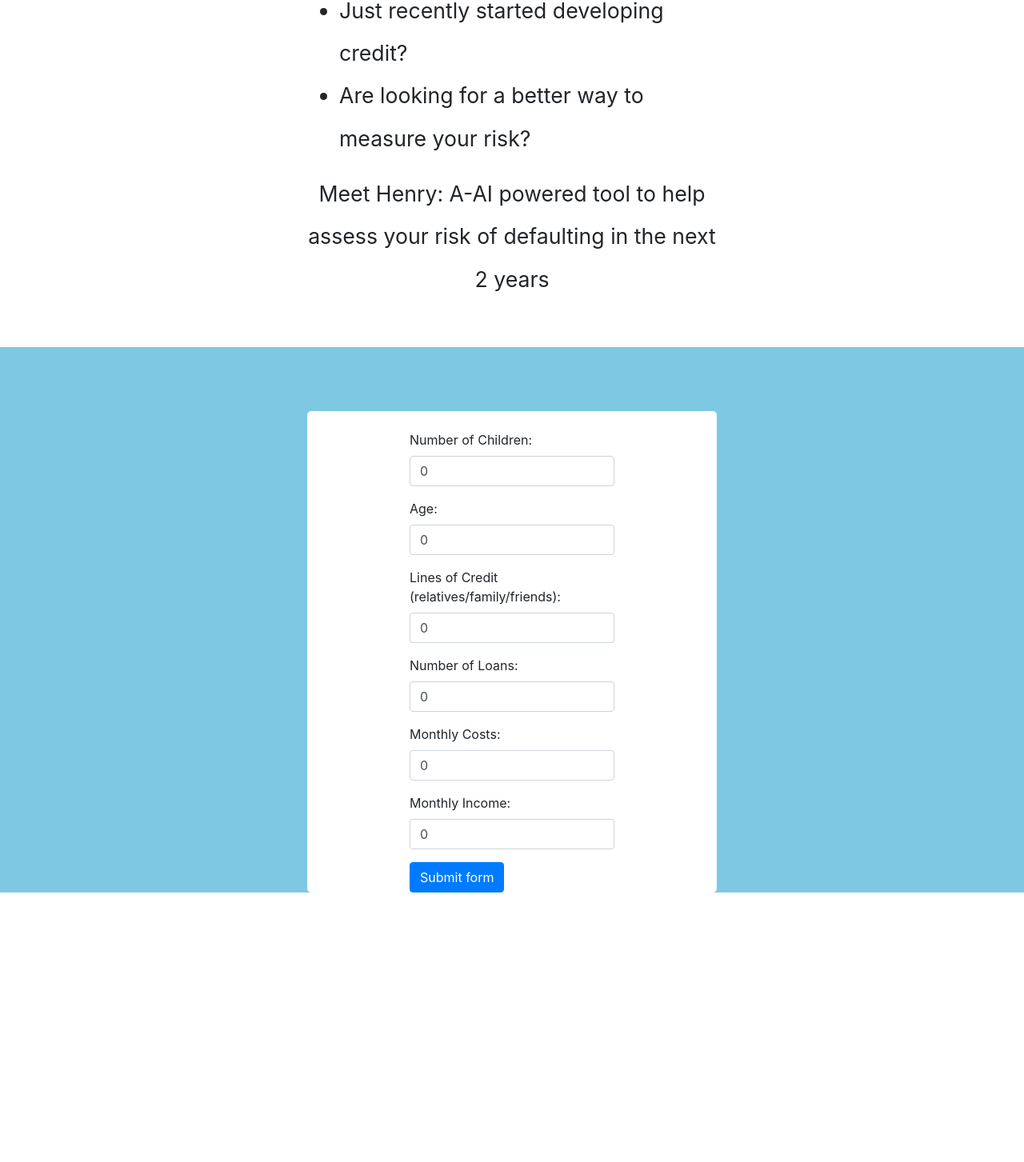
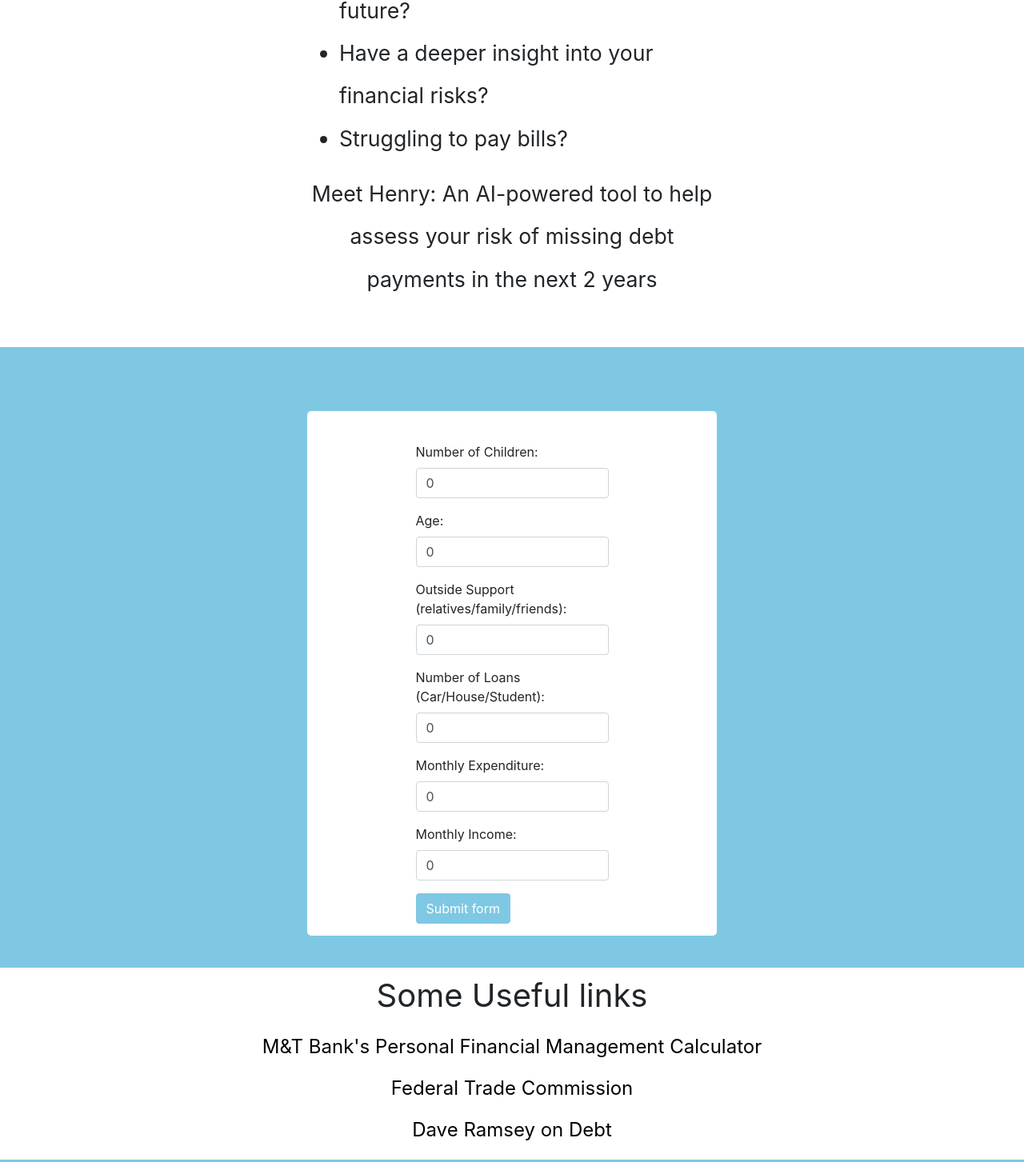
Before and after one commit to skllpr/ubhack-gator, a React (Create React App) app in the folder ubhack-gator/: page / in a window 1280 px wide. Shown: the part 640-2093 px from the top of the page at 80% size. Before the commit the page ends 1756 px from the top, so only its background shows below. Built offline with nearby package versions, Linux system fonts and the light colour scheme.

Commit message:
Final Modifications

```diff
--- a/ubhack-gator/src/App.js
+++ b/ubhack-gator/src/App.js
@@ -46,8 +46,16 @@ class App extends React.Component {
   handleChangeIncome(event) {
     this.setState({income : event.target.value});
   }
+  handleProbability() {
+    if (this.state.probability > 1) {
+      this.setState({probability: .95});
+    }
+    else if (this.state.probability < 0) {
+      this.setState({probability: .05});
+    }
+  }
+
   handleSubmit(event) {
-    alert('A name was submitted: ' + this.state.age);
     this.setState({responded: true});
     var myHeaders = new Headers();
     myHeaders.append("Authorization", "Bearer z0ibpfCpODHY3nihhDrr5zx05gs9wjTX");
@@ -66,16 +74,16 @@ class App extends React.Component {
   fetch("https://cors-anywhere.herokuapp.com/http://52.254.82.215/api/v1/service/endpoint/score", requestOptions)
     .then(response => response.json())
     .then(result => this.setState({probability: result["Results"]["WebServiceOutput0"][0]["Scored Labels"]}))
+    .then(this.handleProbability())
     .catch(error => console.log('error', error));
-    if (this.state.probability > 1)
-      this.setState({probability: 1});
-    else if (this.state.probability < 1)
-      this.setState({probability: 0});
+
     event.preventDefault();
 
   }
 
   render() {
+    if (this.state.probability > 1 || this.state.probability < 0)
+      this.handleProbability();
     return (
       <>
       <div>
@@ -84,7 +92,7 @@ class App extends React.Component {
           <div className = {"inline"}>
           <p id="test" style ={{color: "white"}} className = {"fade-in"}> Hi...</p> <p style ={{color: "white"}} className = {"fade-in"}> I'm Henry </p>
           </div>
-          <p style = {{color:"white"}} className = {"fade-in2"}>A modern alternative to credit </p>
+          <p style = {{color:"white"}} className = {"fade-in2"}>A modern approach to financial awareness </p>
 
           </div>
         </div>
@@ -95,27 +103,38 @@ class App extends React.Component {
         <p> Are you in one of the following groups? </p>
         </div>
         <ul>
-          <li> Never Owned A Credit Card? </li>
-          <li> Just recently started developing credit? </li>
-          <li> Are looking for a better way to measure your risk? </li>
+          <li> Feeling overwhelmed by uncertain future? </li>
+          <li> Have a deeper insight into your financial risks? </li>
+          <li> Struggling to pay bills? </li>
         </ul>
         <div className = {"centered"}>
-        <p> Meet Henry: A-AI powered tool to help assess your risk of defaulting in the next 2 years </p>
+        <p> Meet Henry: An AI-powered tool to help assess your risk of missing debt payments in the next 2 years </p>
         <br></br>
         </div>
       </div>
       <div className = {'panel3'}>
       <div className = {'panel3inner'}>
-      {this.state.responded ? <>
+      {this.state.responded && this.state.probability > 0 && this.state.probability < 1 ? <>
 
+        {(this.state.probability > .6) ?
+          <p className = {"badCredit"}> Your risk of missing a debt payment is: {Math.trunc(100*this.state.probability)}%. Scroll down for resources to help reduce your risk. </p> :
+
+            this.state.probability < .25 ?
+            <p className = {"goodCredit"}> Your risk of missing a debt payment is: {Math.trunc(100*this.state.probability)}%. Take a look at some helpful resources for financial planning bellow. </p>
+            :
+            <p className = {"okCredit"}> Your risk of missing a debt payment is {Math.trunc(100*this.state.probability)}%. You might find some resources bellow to be useful. </p>
+
+        }
 
         <PieChart
         data={[
-          {title: 'probablilty', value: this.state.probability, color: '#E38627'},
-          {title: 'else', value: (1-this.state.probability), color: '#C13C37'},
+            {title: 'probablilty', value: this.state.probability, color: '#FFCCCB'},
+          {title: 'else', value: (1-this.state.probability), color: '#7FFFD4'},
 
         ]}
         lineWidth = {10}
+        animate = {true}
+        animationDuration = {1500}
         />
          </> :
          <>
@@ -131,26 +150,39 @@ class App extends React.Component {
     <Form.Control value={this.state.age} onChange={this.handleChangeAge} type="number" placeholder="0" />
   </Form.Group>
   <Form.Group controlId="exampleForm.ControlInput3">
-    <Form.Label>Lines of Credit (relatives/family/friends):</Form.Label>
+    <Form.Label>Outside Support (relatives/family/friends):</Form.Label>
     <Form.Control value={this.state.loc} onChange={this.handleChangeLoc} type="number" placeholder="0" />
   </Form.Group>
   <Form.Group controlId="exampleForm.ControlInput4">
-    <Form.Label>Number of Loans:</Form.Label>
+    <Form.Label>Number of Loans (Car/House/Student):</Form.Label>
     <Form.Control value={this.state.loans} onChange={this.handleChangeLoans}  type="number" placeholder="0" />
   </Form.Group>
   <Form.Group controlId="exampleForm.ControlInput4">
-    <Form.Label>Monthly Costs:</Form.Label>
+    <Form.Label>Monthly Expenditure:</Form.Label>
     <Form.Control value={this.state.costs} onChange={this.handleChangeCosts}  type="number" placeholder="0" />
   </Form.Group>
   <Form.Group controlId="exampleForm.ControlInput4">
     <Form.Label>Monthly Income:</Form.Label>
     <Form.Control value={this.state.income} onChange={this.handleChangeIncome} type="number" placeholder="0" />
   </Form.Group>
-  <Button type="submit">Submit form</Button>
+  <Button style = {{backgroundColor: "#7EC8E3", borderColor: "#7EC8E3"}} type="submit">Submit form</Button>
 </Form>
 </>
 }
 </div>
+</div>
+<div className = {"panel4"}>
+<div className = {"panel4inner"}>
+<p className = {"linkTitle"}> Some Useful links </p>
+<a href="https://www3.mtb.com/personal-banking/online-mobile-services/money-smart"><p>M&T Bank's Personal Financial Management Calculator</p></a>
+<a href="https://www.consumer.gov/debt"><p>Federal Trade Commission</p></a>
+<a href="https://www.daveramsey.com/blog/the-truth-about-debt-management"><p>Dave Ramsey on Debt</p></a>
+
+
+</div>
+</div>
+<div className = {"panel5"}>
+Site, Machine Learning Model, Azure Resources by Sohil Kollipara
 </div>
 </>
     );
--- a/ubhack-gator/src/index.css
+++ b/ubhack-gator/src/index.css
@@ -108,7 +108,7 @@ animation: fadeIn2 ease 6s;
 }
 
 .panel2 {
-  height: 60vh;
+  height: 50vh;
   background-color: white;
   margin: auto;
   margin-left: 30vw;
@@ -122,9 +122,11 @@ animation: fadeIn2 ease 6s;
 .panel3 {
   background-color: #7EC8E3;
   padding-top: 5vh;
+  padding-bottom: 5vh;
 }
 
 .panel3inner {
+  padding: 15px;
   margin-left: 30vw;
   margin-right: 30vw;
   margin-top: 5vh;
@@ -141,3 +143,49 @@ form {
   margin-left: auto;
   margin-right: auto;
 }
+
+.goodCredit {
+  font-weight: bold;
+  color: #7FFFD4;
+
+}
+
+.badCredit {
+  font-weight: bold;
+  color: #FFCCCB;
+}
+
+.panel4 {
+  height: 30vh;
+  padding-top: 5px;
+  text-align: center;
+}
+
+.linkTitle {
+  font-size: 40px;
+
+}
+
+a:link,a:visited {
+   color: Black;
+   background-color: #FFFFFF;
+   text-decoration: none;
+   target-new: none;
+  }
+  a:hover {
+   color: Black;
+   background-color: White;
+   text-decoration: underline;
+   target-new: window;
+  }
+  a {
+    font-size: 150%;
+    margin-top: 10px;
+    margin-bottom: 10px;
+  }
+  .panel5 {
+    background-color:#7EC8E3;
+    text-align: center;
+    color: white;
+    font-weight: bold;
+  }
```
